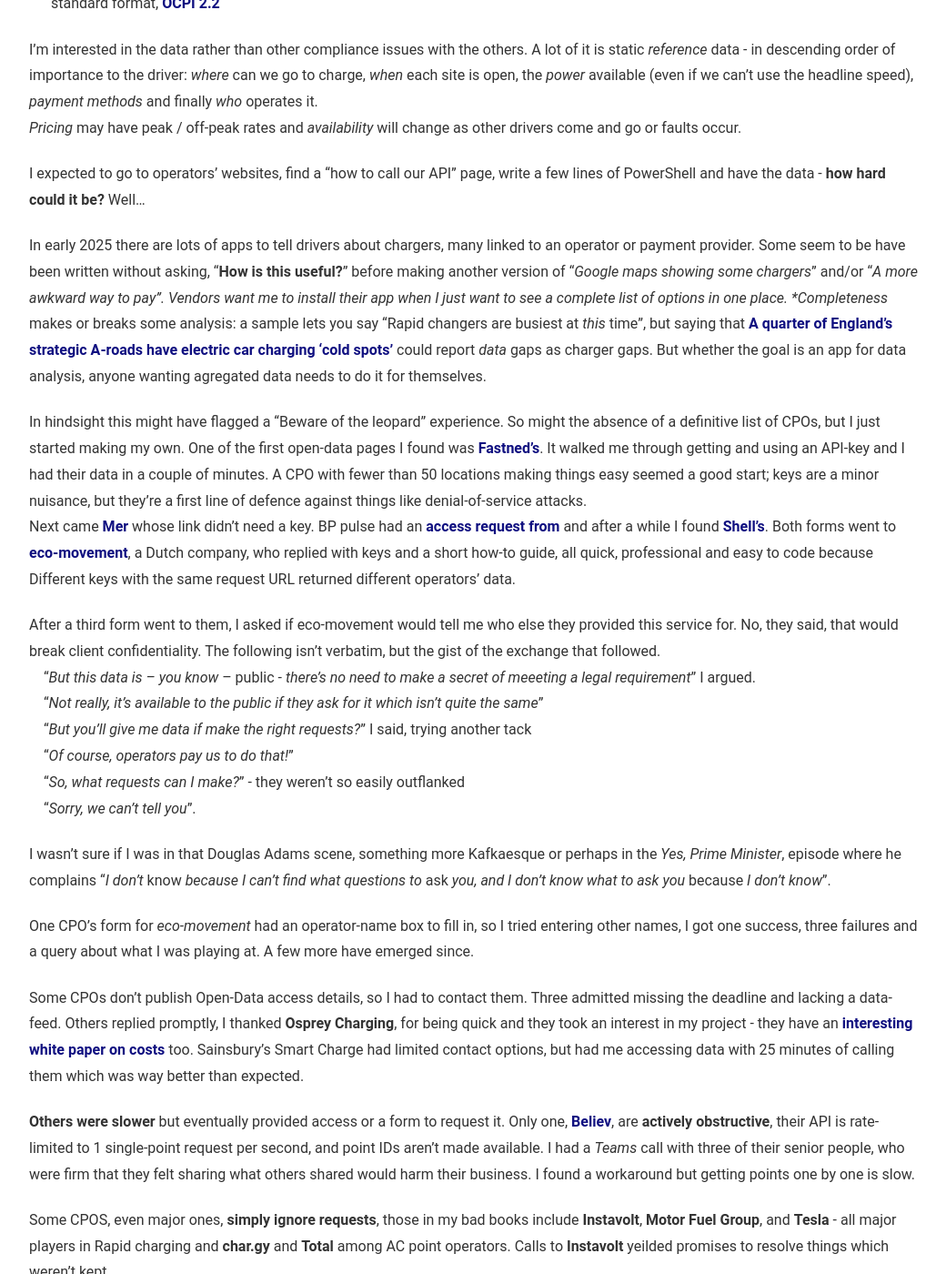
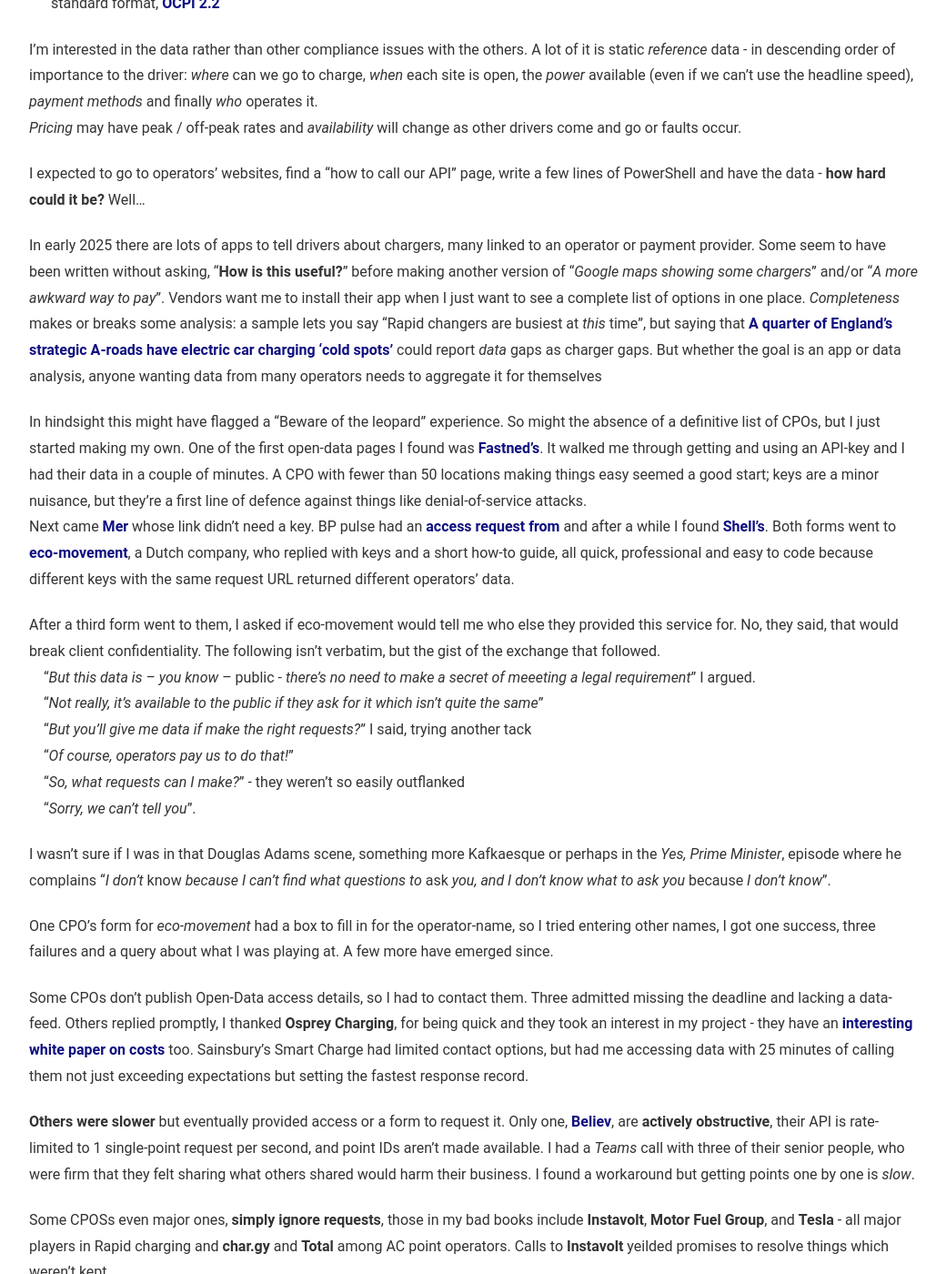
Before and after one commit to jhoneill/jhoneill.github.io, a Jekyll site: the page built from _posts/2025-04-02-Beware of the leopard-Part1.md, in a window 1280 px wide and 1400 px high, scrolled down 626 px. Shown: the whole window at 91% size, without its empty margins (118-1158 px from the left). Built offline with Jekyll 4.4.1, drawn with Linux system fonts in a browser that asks for light colours; some of the changed text lies outside the part shown.

Commit message:
Corrections to the leopard

```diff
--- a/_posts/2025-04-02-Beware of the leopard-Part1.md
+++ b/_posts/2025-04-02-Beware of the leopard-Part1.md
@@ -31,15 +31,15 @@
 few lines of PowerShell and have the data - **how hard could it be?** Well...
 
 In early 2025 there are lots of apps to tell drivers about chargers, many linked
-to an operator or payment provider. Some seem to be have been written without
+to an operator or payment provider. Some seem to have been written without
 asking, “**How is this useful?**” before making another
-version of “*Google maps showing some chargers*” and/or “*A more awkward way to pay”. Vendors want me to install their
+version of “*Google maps showing some chargers*” and/or “*A more awkward way to pay*”. Vendors want me to install their
 app when I just want to see a complete list of options in one place. *Completeness* makes or
 breaks some analysis: a sample lets you say “Rapid changers are busiest at *this* time”,
 but saying that [A quarter of England’s strategic A-roads have electric car
 charging ‘cold spots’](https://www.theguardian.com/environment/2025/mar/09/england-a-roads-electric-car-charging-cold-spots)
-could report *data* gaps as charger gaps. But whether the goal is an app for data analysis,
-anyone wanting agregated data needs to do it for themselves.
+could report *data* gaps as charger gaps. But whether the goal is an app or data analysis,
+anyone wanting data from many operators needs to aggregate it for themselves
 
 In hindsight this might have flagged a “Beware of the leopard” experience. So might
 the absence of a definitive list of CPOs, but I just started making my own.
@@ -50,7 +50,7 @@
 Next came [Mer](https://uk.mer.eco/live-charge-point-data/) whose link didn't need a key. BP pulse had an [access request from](https://www.bppulse.co.uk/help-centre/charging/faq/public-charge-point-regulations/open-data) and after a while I found [Shell's](https://www.shell.co.uk/electric-vehicle-charging/shell-recharge-open-data-request.html#iframe=L2Zvcm1zL2VuX3VrX3BjcHJfZGF0YV9yZXF1ZXN0).
 Both forms went to [eco-movement](https://www.eco-movement.com/), a Dutch company, who
 replied with keys and a short how-to guide, all quick, professional and easy to code because
-Different keys with the same request URL returned different operators’ data.
+different keys with the same request URL returned different operators’ data.
 
 After a third form went to them, I asked if eco-movement would tell me who else they provided this service for. No, they said, that would break
 client confidentiality. The following isn't verbatim, but the gist of the exchange that followed.
@@ -65,23 +65,24 @@
 perhaps in the *Yes, Prime Minister*, episode where he complains “*I don’t* know *because I can’t find what questions to* ask *you, and I don’t know what to ask
 you* because *I don’t know*”.
 
-One CPO’s form for *eco-movement* had an operator-name box to fill in, so I
+One CPO’s form for *eco-movement* had a box to fill in for the operator-name, so I
 tried entering other names, I got one success, three failures and a query about what I was playing at. A few more have emerged since.
 
 Some CPOs don't publish Open-Data access details, so I had to contact them.
 Three admitted missing the deadline and lacking a data-feed. Others replied promptly, I thanked **Osprey Charging**, for
-being quick and they took an interest in my project - they have an [interesting white paper on costs](https://www.ospreycharging.co.uk/post/cost-of-public-rapid-ev-charging) too. Sainsbury's Smart Charge had limited contact options, but had me accessing data with 25 minutes of calling them which was way better than expected.
+being quick and they took an interest in my project - they have an [interesting white paper on costs](https://www.ospreycharging.co.uk/post/cost-of-public-rapid-ev-charging) too. Sainsbury's Smart Charge had limited contact options, but had me accessing data with 25 minutes of calling them not just exceeding expectations but setting the fastest response record.
 
 **Others were slower** but eventually provided access or a form to request it. Only one,
 [Believ](https://www.believ.com/believ-charge-point-live-data/), are **actively
 obstructive**, their API is rate-limited to 1 single-point request per second, and point IDs aren't made available.
 I had a *Teams* call with three of their senior people, who were firm that they felt sharing what others shared would harm their business.
-I found a workaround but getting points one by one is slow.
+I found a workaround but getting points one by one is *slow*.
 
-Some CPOS, even major ones, **simply ignore requests**, those in my bad books
+Some CPOSs even major ones, **simply ignore requests**, those in my bad books
 include **Instavolt**, **Motor Fuel Group**, and **Tesla** - all major players
 in Rapid charging and **char.gy** and **Total**  among AC point operators.
 Calls to **Instavolt** yeilded promises to resolve things which weren't kept.
+A few days before posting this their CEO took an interest via linked-in, but so far, he hasn’t been able to get an answer either.
 
 Some operators see sharing data as boosting the market and beneficial to them,
 others seem to see it as beneficial to their competitors or a source of bad PR.
```
Also changed, not shown: other parts of _posts/2025-04-02-Beware of the leopard-Part1.md (+6 -6 lines).
